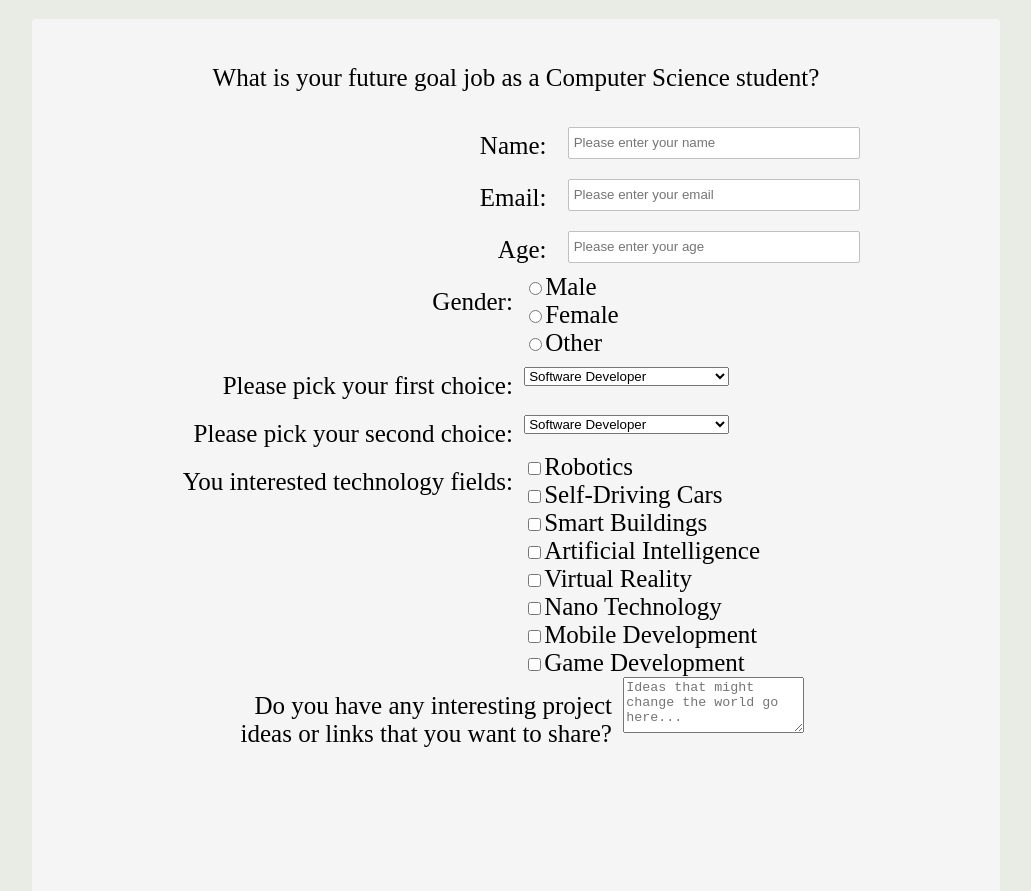
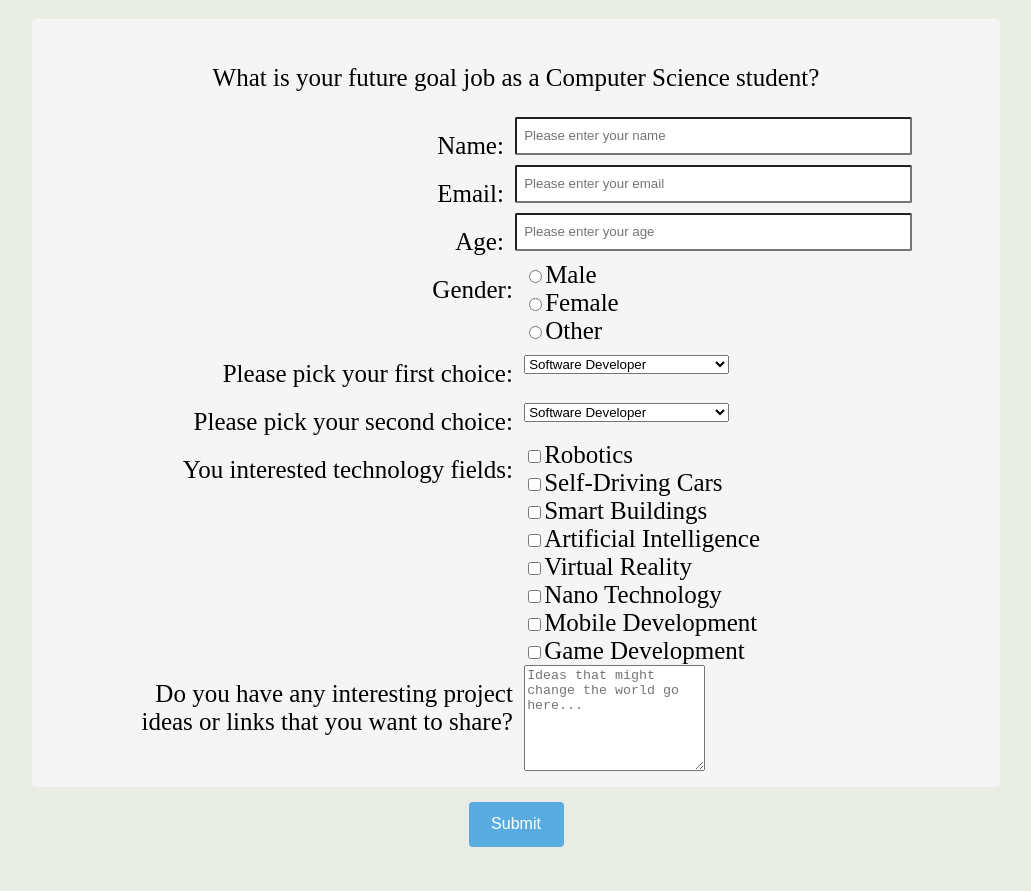
Before and after one commit to csc473s2019-webdev/hw3-p5-practice-with-html-css-forms-hongjiehuang, a plain HTML site: page index.html in a window 1280 px wide. Shown: the part 61-952 px from the top of the page, without its empty margins (124-1155 px from the left). After the commit the page ends 931 px from the top, so only its background shows below. Drawn offline with Linux system fonts and the light colour scheme.

Commit message:
fix some format in css

```diff
--- a/index.html
+++ b/index.html
@@ -91,7 +91,8 @@
             <div class="comments">
                 <div class="mylabels">
                 <label id="comment-label">Do you have any interesting project ideas or links that you want to share?</label><br></div>
-                <textarea id="comments" style="height:50px;resize:vertical;" name="comments" placeholder="Ideas that might change the world go here..."></textarea>
+                <div class="rightfunction">
+                <textarea id="comments" style="height:100px;resize:vertical;" name="comments" placeholder="Ideas that might change the world go here..."></textarea> </div>
             </div>
             </div>
             <button id="submit" type="submit">Submit</button>
--- a/style.css
+++ b/style.css
@@ -7,8 +7,6 @@ body {
     background-color:whitesmoke;
     width: 75%;
     margin: auto;
-    min-height: 1050px;
-    margin: 0 auto;
     border-radius: 4px;
     padding: 10px;
     padding-top: 20px;
@@ -25,19 +23,30 @@ body {
     margin-top: 10px;
   }
 
-
-.input-field {
-    height: 20px;
-    width: 280px;
-    padding: 5px;
-    margin: 10px;
-    border: 1px solid #c0c0c0;
-    border-radius: 2px;
-  }
-
   .rightfunction {
     display: inline-block;
     text-align: left;
     width: 40%;
     vertical-align: middle;
   }
+
+  .input-field {
+    display: inline-block;
+    text-align: left;
+    vertical-align: middle;
+    padding: 7px;
+    border-radius: 2px;
+    height: 20px;
+    width: 40%;
+  }
+
+  #submit {
+    background-color: #59ace0;
+    border-radius: 4px;
+    color: white;
+    font-size: 1em;
+    height: 45px;
+    width: 95px;
+    margin: 15px;
+    border: 0px solid;
+  }
```
